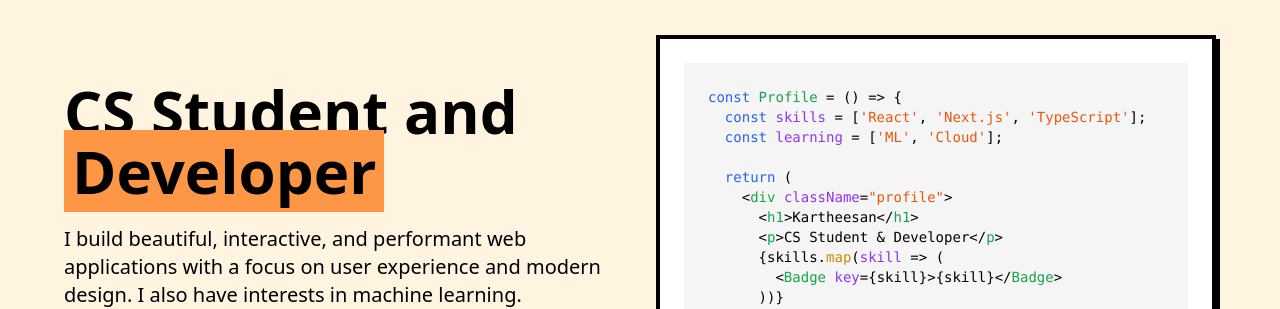
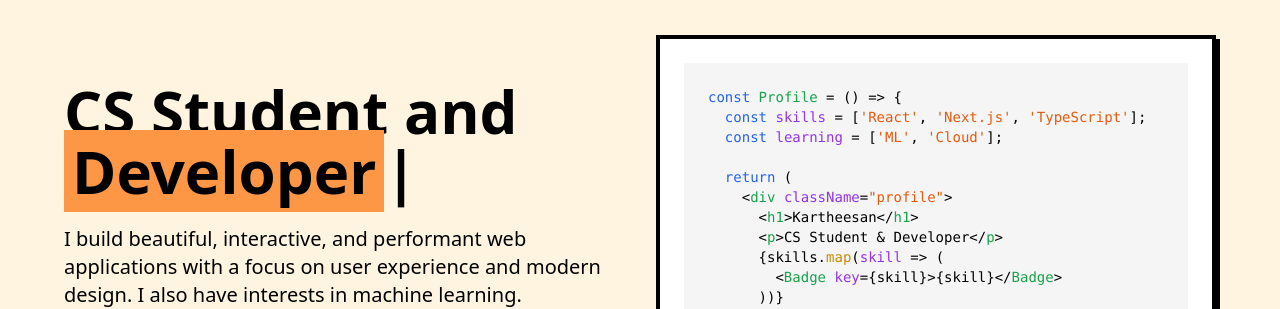
Before and after one commit to kartheesan05/portfolio, a Next.js app: page / in a window 1280 px wide. Shown: the part 197-506 px from the top of the page. Built offline with nearby package versions, Linux system fonts and the light colour scheme.

Commit message:
Update type effect package

```diff
--- a/package.json
+++ b/package.json
@@ -20,9 +20,9 @@
     "next": "15.1.7",
     "react": "^19.0.0",
     "react-dom": "^19.0.0",
+    "react-typed": "^2.0.12",
     "tailwind-merge": "^3.0.2",
-    "tailwindcss-animate": "^1.0.7",
-    "typewriter-effect": "^2.21.0"
+    "tailwindcss-animate": "^1.0.7"
   },
   "devDependencies": {
     "@types/node": "^20",
--- a/src/app/page.tsx
+++ b/src/app/page.tsx
@@ -9,7 +9,7 @@ import { getTitleBoxClasses, getContentBoxClasses } from "@/lib/neobrutalism";
 import Link from "next/link";
 import { useToast } from '@/hooks/use-toast'
 import { motion } from "framer-motion";
-import Typewriter from 'typewriter-effect';
+import { ReactTyped } from 'react-typed';
 
 export default function Home() {
 
@@ -71,17 +71,12 @@ export default function Home() {
             variants={fadeInUp}
           >
             <h2 className="text-6xl font-heading">
-              <Typewriter
-                onInit={(typewriter) => {
-                  typewriter
-                    .typeString('CS Student and <span class="bg-main px-2">Developer</span>')
-                    .start();
-                }}
-                options={{
-                  loop: false,
-                  cursor: '|',
-                  delay: 75,
-                }}
+              <ReactTyped
+                strings={['CS Student and <span class="bg-main px-2">Developer</span>']}
+                typeSpeed={75}
+                showCursor={true}
+                cursorChar="|"
+                loop={false}
               />
             </h2>
             <p className="text-xl">
```
Also changed, not shown: 1 other file (tests, documents, lock files or other folders).
